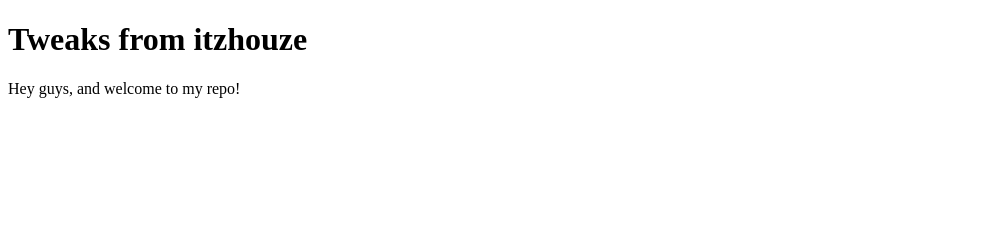
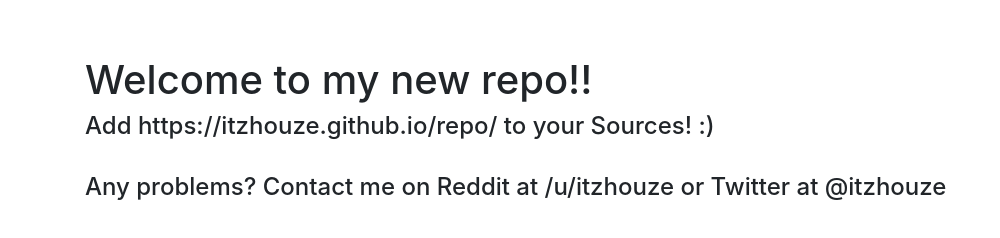
Before and after one commit to itzhouze/GitRepo, a plain HTML site: page index.html in a window 1280 px wide. Shown: the whole page, without its empty margins (0-1000 px from the left). Drawn offline with nearby package versions, Linux system fonts and the light colour scheme.

Commit message:
changed index

```diff
--- a/index.html
+++ b/index.html
@@ -1,9 +1,26 @@
 <!DOCTYPE html>
 <html>
 
+<head>
+    <meta charset=”utf-8”>
+    <title>Decimation</title>
+    <meta name="viewport" content="width=device-width, initial-scale=1.0">
+    <!-- Bootstrap -->
+    <link href="../assets/css/bootstrap.min.css" rel="stylesheet" media="screen">
+</head>
+
 <body>
-    <h1>Tweaks from itzhouze</h1>
-    <p>Hey guys, and welcome to my repo!</p>
+    <div class="container">
+
+        <h1>&nbsp;</h1>
+        <h1>Welcome to my new repo!!</h1>
+        <h4>Add https://itzhouze.github.io/repo/ to your Sources! :)</h4>
+        <br>
+        <h4>Any problems? Contact me on Reddit at /u/itzhouze or Twitter at @itzhouze</h4>
+
+    </div>
+    <script src="http://code.jquery.com/jquery.js"></script>
+    <script src="../js/bootstrap.min.js"></script>
 </body>
 
 </html>
```
